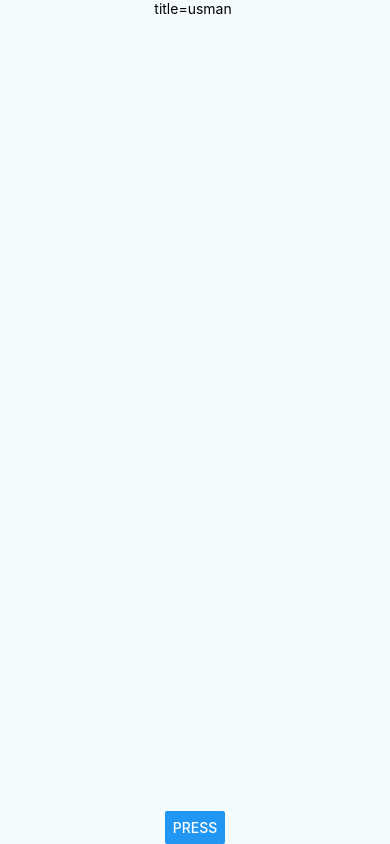
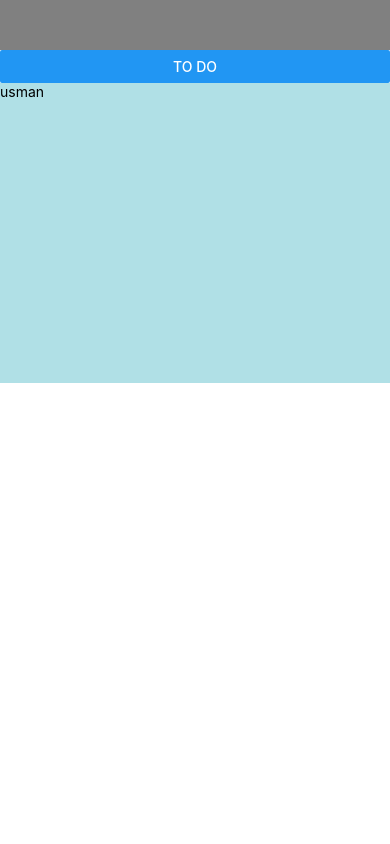
Before and after one commit to Usman-Amir/ToDoList, a React Native app: screen / in a window 390 px wide. Built offline with nearby package versions, Linux system fonts and the light colour scheme.

Commit message:
update code for asynstorage and css

```diff
--- a/App.js
+++ b/App.js
@@ -6,7 +6,8 @@ import {
   ScrollView,
   Text,
   Button,
-  FlatList
+  FlatList,
+  AsyncStorage
 } from "react-native";
 
 export default class App extends Component {
@@ -23,70 +24,62 @@ export default class App extends Component {
   }
 
   _handlePress() {
+    AsyncStorage.setItem((this.state.myData.length + 1).toString(), this.state.mytest);
     this.setState({
       myData: [
+
         ...this.state.myData,
         { key: this.state.myData.length + 1, value: this.state.mytest }
       ]
     });
+    console.log(AsyncStorage.getItem("1"));
+    AsyncStorage.getItem("1").then((asd) => {
+      alert(asd); // you will need use the alert in here because this is the point in the execution which you receive the value from getItem.
+    // you could do your authentication and routing logic here but I suggest that you place them in another function and just pass the function as seen in the example below.
+});
   }
 
   render() {
     return (
       <View style={styles.container}>
-        <FlatList
-          data={this.state.myData}
-          renderItem={({ item }) => <Text>title={item.value} </Text>}
-          style={{
-            flex: 80
-          }}
-        />
-        <TextInput
+       <TextInput
           onChangeText={val =>
             this.setState({
               mytest: val
             })}
-          style={{ flex: 10, width: 100 }}
+          style={{ height:50, backgroundColor:'grey' }}
         />
-        <Button
+          <Button
           onPress={() => this._handlePress()}
           Text="Press Me"
-          title="Press"
-          style={{ flex: 10 }}
+          title="To Do"
+          style={{ height:20 }}
         />
+        <FlatList
+          data={this.state.myData}
+          renderItem={({ item }) => <Text>{item.value} </Text>}
+          style={{
+            height:300,
+            backgroundColor: 'powderblue'
+          }}
+        />
+
+
       </View>
     );
   }
 }
-function getList() {
-  var listObj = { key: 1, value: this.mytest };
-  return this.state.myData.push(listObj);
-}
-function getData(number) {
-  var data = [];
-  for (var i = 0; i < number; ++i) {
-    var myObj = { key: i, value: this.mytest };
-    data.push(myObj);
-  }
 
-  return data;
-}
+
 
 const styles = StyleSheet.create({
   container: {
-    flex: 90,
-    justifyContent: "center",
-    alignItems: "center",
-    backgroundColor: "#F5FCFF"
+
   },
   welcome: {
-    fontSize: 20,
-    textAlign: "center",
-    margin: 10
+    fontSize: 12,
   },
   instructions: {
-    textAlign: "center",
-    color: "#333333",
-    marginBottom: 5
+    color: "#333333"
   }
 });
```
